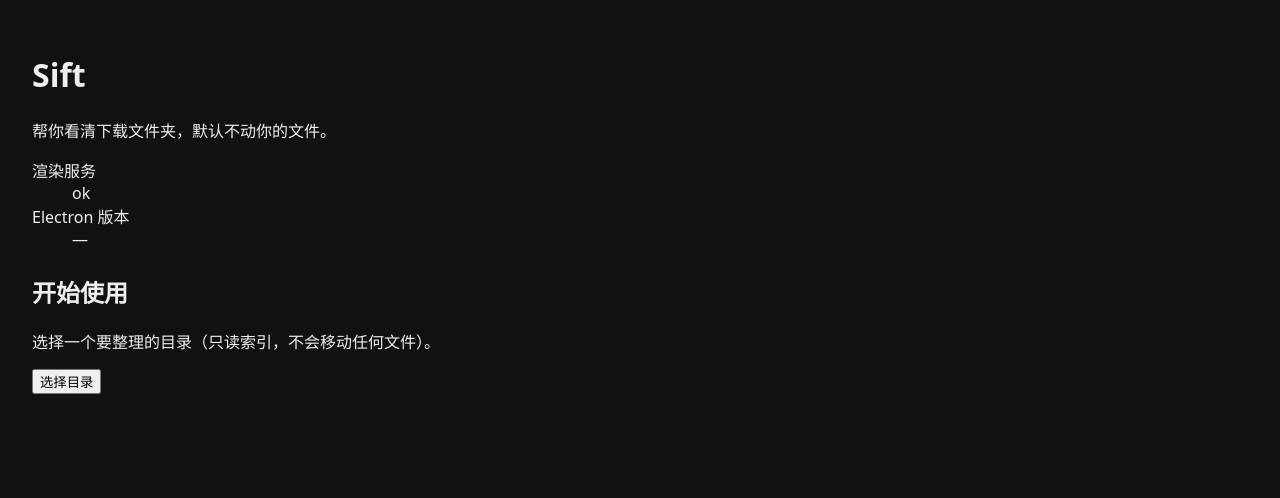
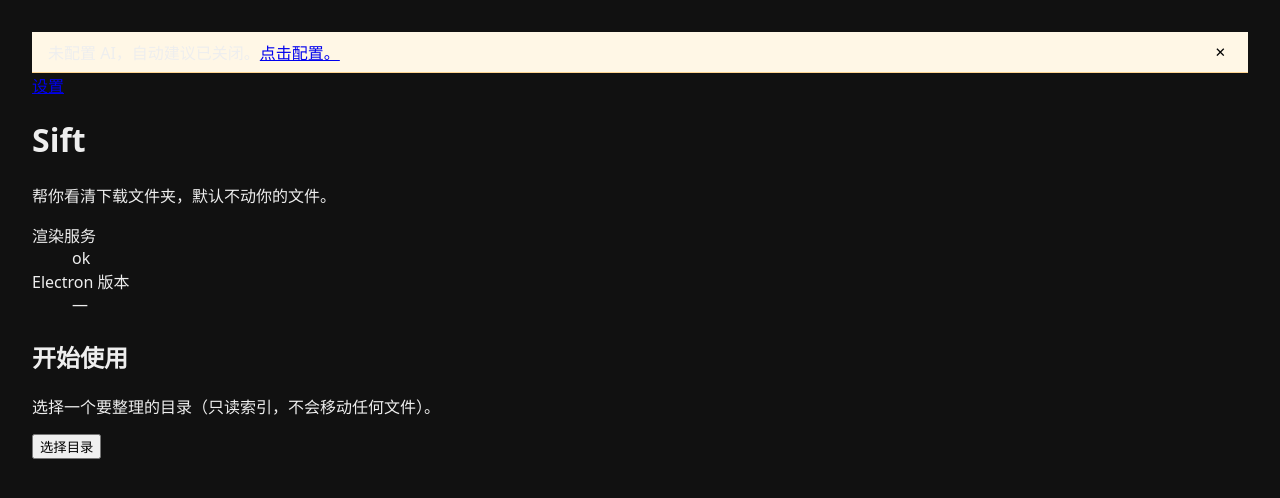
Before and after one commit to SOMWHY/sift, a Next.js app: page / in a window 1280 px wide. Shown: the top 498 px of the page. Built offline with nearby package versions, Linux system fonts and the light colour scheme.

Commit message:
feat(ui): graceful no-key banner

```diff
--- a/package.json
+++ b/package.json
@@ -24,6 +24,7 @@
   },
   "devDependencies": {
     "@eslint/js": "10.0.1",
+    "@testing-library/react": "^16.3.3",
     "@types/better-sqlite3": "9.6.0",
     "@types/node": "24.19.2",
     "@types/pdf-parse": "1.1.5",
@@ -32,6 +33,7 @@
     "electron": "45.1.0",
     "esbuild": "0.28.2",
     "eslint": "10.13.0",
+    "jsdom": "^30.1.3",
     "typescript": "5.9.3",
     "typescript-eslint": "8.72.1",
     "vitest": "5.0.5"
--- a/src/app/library/page.tsx
+++ b/src/app/library/page.tsx
@@ -3,6 +3,7 @@
 import { useCallback, useEffect, useMemo, useState } from 'react';
 import Link from 'next/link';
 import type { SearchResult, TagView } from '../../../shared/ipc-contract';
+import { NoKeyBanner } from '../../components/NoKeyBanner';
 
 type Filter = { tagId: string | null; untaggedOnly: boolean };
 
@@ -12,6 +13,7 @@
   const [results, setResults] = useState<SearchResult[]>([]);
   const [filter, setFilter] = useState<Filter>({ tagId: null, untaggedOnly: false });
   const [loading, setLoading] = useState(false);
+  const [aiConfigured, setAiConfigured] = useState(false);
 
   const refresh = useCallback(async (query: string) => {
     if (typeof window === 'undefined' || !window.sift) return;
@@ -29,6 +31,7 @@
     void (async () => {
       if (typeof window === 'undefined' || !window.sift) return;
       setTags(await window.sift.listTags());
+      setAiConfigured((await window.sift.getProviderStatus()).configured);
     })();
   }, []);
 
@@ -49,6 +52,7 @@
 
   return (
     <main style={{ padding: '2rem', maxWidth: 960, margin: '0 auto' }}>
+      <NoKeyBanner configured={aiConfigured} />
       <nav style={{ marginBottom: '1rem' }}>
         <Link href="/">← 返回</Link>
       </nav>
--- a/src/app/page.tsx
+++ b/src/app/page.tsx
@@ -1,6 +1,8 @@
 'use client';
 
 import { useEffect, useState } from 'react';
+import Link from 'next/link';
+import { NoKeyBanner } from '../components/NoKeyBanner';
 
 interface Health {
   status: string;
@@ -11,6 +13,7 @@
   const [health, setHealth] = useState<Health>({ status: 'checking', version: null });
   const [authorizedRoot, setAuthorizedRoot] = useState<string | null>(null);
   const [busy, setBusy] = useState(false);
+  const [aiConfigured, setAiConfigured] = useState(false);
 
   useEffect(() => {
     let cancelled = false;
@@ -21,9 +24,12 @@
       const data = (await res.json()) as { status: string };
       const settings =
         typeof window !== 'undefined' && window.sift ? await window.sift.getSettings() : null;
+      const providerStatus =
+        typeof window !== 'undefined' && window.sift ? await window.sift.getProviderStatus() : null;
       if (!cancelled) {
         setHealth({ status: data.status, version });
         setAuthorizedRoot(settings?.authorizedRoot ?? null);
+        setAiConfigured(providerStatus?.configured ?? false);
       }
     }
     void load();
@@ -48,6 +54,10 @@
 
   return (
     <main style={{ padding: '2rem' }}>
+      <NoKeyBanner configured={aiConfigured} />
+      <nav style={{ marginBottom: '1rem' }}>
+        <Link href="/settings">设置</Link>
+      </nav>
       <h1>Sift</h1>
       <p>帮你看清下载文件夹，默认不动你的文件。</p>
       <dl>
--- /dev/null
+++ b/src/components/NoKeyBanner.tsx
@@ -0,0 +1,37 @@
+'use client';
+
+import { useState } from 'react';
+import Link from 'next/link';
+
+export function NoKeyBanner({ configured }: { configured: boolean }) {
+  const [dismissed, setDismissed] = useState(false);
+
+  if (configured || dismissed) return null;
+
+  return (
+    <div
+      role="banner"
+      style={{
+        background: '#fff7e6',
+        borderBottom: '1px solid #ffd591',
+        padding: '0.5rem 1rem',
+        display: 'flex',
+        justifyContent: 'space-between',
+        alignItems: 'center',
+        gap: '0.5rem',
+      }}
+    >
+      <span>
+        未配置 AI，自动建议已关闭。<Link href="/settings">点击配置。</Link>
+      </span>
+      <button
+        type="button"
+        aria-label="关闭"
+        onClick={() => setDismissed(true)}
+        style={{ border: 'none', background: 'transparent', cursor: 'pointer' }}
+      >
+        ✕
+      </button>
+    </div>
+  );
+}
```
Also changed, not shown: vitest.config.mts, 2 other files (tests, documents, lock files or other folders).
